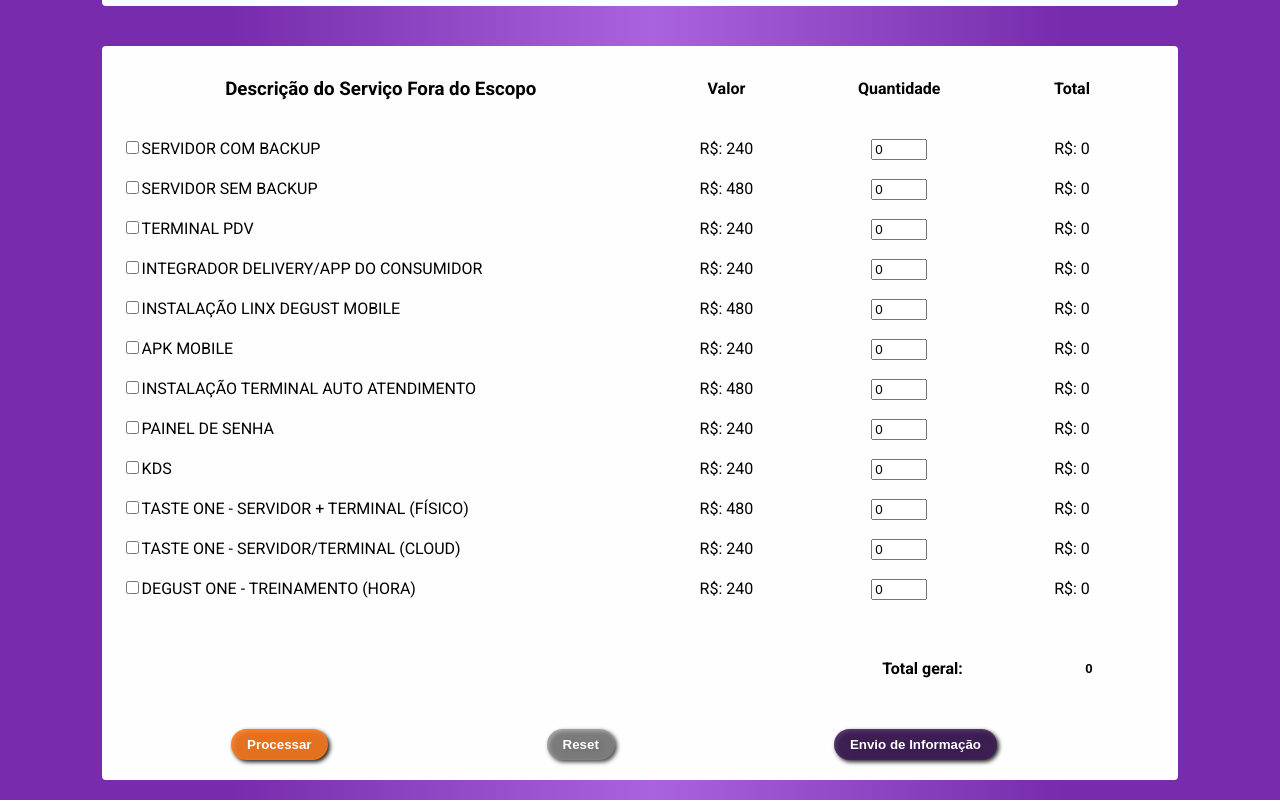
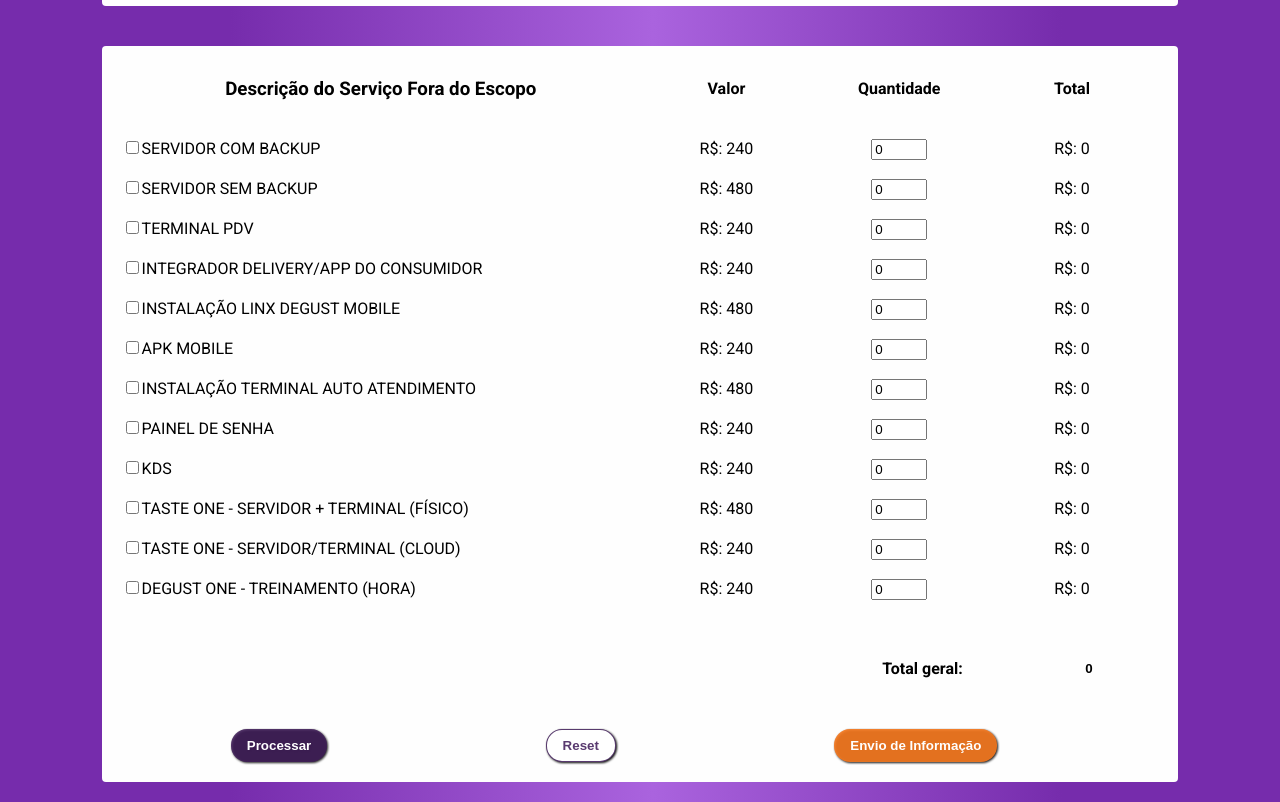
Before and after one commit to AIemao/fora-do-escopo-react, a React (Vite) app: page / in a window 1280 px wide. Shown: the part 469-1271 px from the top of the page. Built offline with nearby package versions, Linux system fonts and the light colour scheme.

Commit message:
styles: Form button with degust one style

```diff
--- a/src/components/FormButtons/FormButtons.module.css
+++ b/src/components/FormButtons/FormButtons.module.css
@@ -10,21 +10,21 @@
     padding: 8px 16px;
     border: none;
     border-radius: 16px;
-    filter: drop-shadow(2px 2px 2px #000000);
+    filter: drop-shadow(1px 1px 1px #000000);
 
-    background-color: #f67a21eb;
+    background-color: #411e5adf;
     color: #fff;
     font-weight: bold;
 }
 
 .button_reset {
     padding: 8px 16px;
-    border: none;
+    border: 1px solid #411e5adf;
     border-radius: 16px;
-    filter: drop-shadow(2px 2px 2px #000000);
+    filter: drop-shadow(1px 1px 1px #000000);
 
-    background-color: #8f8f8fbe;
-    color: #fff;
+    background-color: #fff;
+    color: #411e5adf;
     font-weight: bold;
 }
 
@@ -32,9 +32,9 @@
     padding: 8px 16px;
     border: none;
     border-radius: 16px;
-    filter: drop-shadow(2px 2px 2px #000000);
+    filter: drop-shadow(1px 1px 1px #000000);
 
-    background-color: #411e5adf;
+    background-color: #f67a21eb;
     color: #fff;
     font-weight: bold;
 }
```
